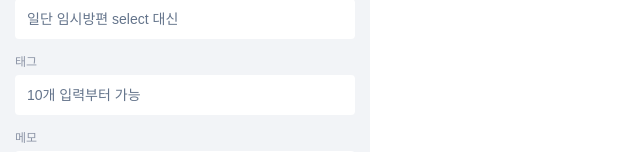
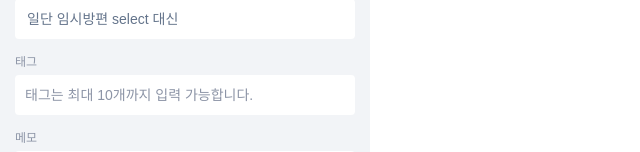
Before and after one commit to DDD-Community/KDKD-Client, a React (Vite) app: page / in a window 1280 px wide. Shown: the part 194-346 px from the top of the page, without its empty margins (0-640 px from the left). Built offline with nearby package versions, Linux system fonts and the light colour scheme; a web font is replaced by a local one.

Commit message:
feat: tag 생성하는 input 컴포넌트 제작
* 텍스트 입력 후 Enter 누르면 태그 생성, Backspace 누르면 태그 삭제
* 태그가 많아져 너비를 초과하면 줄바꿈

```diff
--- /dev/null
+++ b/src/assets/svg/TagCancelIcon.tsx
@@ -0,0 +1,23 @@
+function TagCancelIcon({
+  onClick,
+}: {
+  onClick: React.MouseEventHandler<SVGSVGElement>;
+}) {
+  return (
+    <svg
+      width="8"
+      height="8"
+      viewBox="0 0 8 8"
+      fill="none"
+      xmlns="http://www.w3.org/2000/svg"
+      onClick={onClick}
+    >
+      <path
+        d="M8 0.805714L7.19429 0L4 3.19429L0.805714 0L0 0.805714L3.19429 4L0 7.19429L0.805714 8L4 4.80571L7.19429 8L8 7.19429L4.80571 4L8 0.805714Z"
+        fill="#667085"
+      />
+    </svg>
+  );
+}
+
+export default TagCancelIcon;
--- a/src/components/Extension/Save.tsx
+++ b/src/components/Extension/Save.tsx
@@ -8,6 +8,7 @@ import { Label } from '../common/Typography';
 import defaultUrlOGImage from '@/assets/images/defaultUrlOGImage.png';
 import Home from '@/assets/svg/Home';
 import IsNotSaved from '@/assets/svg/IsNotSaved';
+import TagInput, { Tag } from '../common/TagInput';
 
 const styles = {
   container: {
@@ -60,7 +61,7 @@ function Save() {
   const [pageOGImage, setPageOGImage] = useState('');
   const [urlTitle, setUrlTitle] = useState('');
   const [categoryInput, setCategoryInput] = useState('');
-  const [tagList, setTagList] = useState([]);
+  const [tagList, setTagList] = useState<Tag[]>([]);
   const [memo, setMemo] = useState('');
   const [saveForLater, setSaveForLater] = useState(false);
 
@@ -77,6 +78,10 @@ function Save() {
         })
       : setUrlInputError({ isError: false, helperText: '' });
   }, [urlTitle]);
+
+  const handleTagChange = (tags: Tag[]) => {
+    setTagList(tags);
+  };
 
   return (
     <div style={styles.container}>
@@ -112,7 +117,7 @@ function Save() {
         </section>
         <section style={styles.urlInfoSection}>
           <Label style={{ color: ColorPalette.gray[500] }}>태그</Label>
-          <Input placeholder="10개 입력부터 가능" />
+          <TagInput onTagChange={handleTagChange} />
         </section>
         <section style={styles.urlInfoSection}>
           <Label style={{ color: ColorPalette.gray[500] }}>메모</Label>
--- /dev/null
+++ b/src/components/common/TagInput.tsx
@@ -0,0 +1,129 @@
+import { useEffect, useRef, useState } from 'react';
+import { ColorPalette } from '@/styles/ColorPalette';
+import { Body, Label } from './Typography';
+import TagCancelIcon from '@/assets/svg/TagCancelIcon';
+
+export interface Tag {
+  text: string;
+  id: number;
+}
+
+interface Props {
+  onTagChange: (tag: Tag[]) => void;
+}
+
+const styles = {
+  container: {
+    position: 'relative' as const,
+    width: '340px',
+    minHeight: '40px',
+    display: 'flex',
+    gap: '8px',
+    flexWrap: 'wrap' as const,
+    padding: '10px',
+    borderRadius: '4px',
+    background: ColorPalette.white,
+    cursor: 'text',
+  },
+  tag: {
+    display: 'flex',
+    justifyContent: 'center',
+    alignItems: 'center',
+    gap: '6px',
+    padding: '6px 8px 6px 12px',
+    borderRadius: '4px',
+    backgroundColor: ColorPalette.blue['000'],
+    cursor: 'pointer',
+  },
+  input: {
+    border: 'none',
+    fontSize: '12px',
+    fontWeight: '400',
+    outline: 'none',
+  },
+  placeholder: {
+    position: 'absolute' as const,
+    left: '10px',
+    color: ColorPalette.gray[500],
+  },
+};
+
+function TagInput({ onTagChange }: Props) {
+  const CHARACTER_WIDTH = 10.5;
+  const [tags, setTags] = useState<Tag[]>([]);
+  const [inputValue, setInputValue] = useState('');
+  const [inputWidth, setInputWidth] = useState(4);
+  const [showPlaceholder, setShowPlaceholder] = useState(true);
+  const inputRef = useRef<HTMLInputElement>(null);
+
+  const focusInput = () => {
+    if (inputRef.current) inputRef.current.focus();
+  };
+
+  const handleInputChange: React.ChangeEventHandler<HTMLInputElement> = (e) => {
+    setInputValue(e.target.value);
+  };
+
+  const handleInputKeyDown: React.KeyboardEventHandler<HTMLInputElement> = (
+    e,
+  ) => {
+    if (e.key === 'Enter' && inputValue.trim().length > 0) {
+      if (e.nativeEvent.isComposing) return;
+
+      setTags((prevTags) => [
+        ...prevTags,
+        { text: `# ${inputValue.trim()}`, id: Date.now() },
+      ]);
+      setInputValue('');
+    }
+
+    if (e.key === 'Backspace' && inputValue.trim().length === 0) {
+      setTags((prevTags) => [...prevTags.slice(0, prevTags.length - 1)]);
+    }
+  };
+
+  useEffect(() => {
+    onTagChange([...tags]);
+  }, [tags]);
+
+  useEffect(() => {
+    setInputWidth((inputValue.length + 1) * CHARACTER_WIDTH);
+  }, [inputValue]);
+
+  useEffect(() => {
+    if (inputValue.length === 0 && tags.length === 0) {
+      setShowPlaceholder(true);
+    } else {
+      setShowPlaceholder(false);
+    }
+  }, [inputValue, tags]);
+
+  const handleTagDelete = (tagId: number) => {
+    setTags((prevTags) => prevTags.filter((tag) => tag.id !== tagId));
+  };
+
+  return (
+    <div style={styles.container} onClick={focusInput}>
+      {tags.map((tag) => (
+        <div key={tag.id} style={styles.tag}>
+          <Label>{tag.text}</Label>
+          <TagCancelIcon onClick={() => handleTagDelete(tag.id)} />
+        </div>
+      ))}
+      <input
+        value={inputValue}
+        ref={inputRef}
+        onChange={handleInputChange}
+        onKeyDown={handleInputKeyDown}
+        style={{ ...styles.input, width: inputWidth }}
+      />
+      {showPlaceholder && (
+        <Body style={styles.placeholder}>
+          태그는 최대 10개까지 입력 가능합니다.
+        </Body>
+      )}
+    </div>
+  );
+}
+
+export default TagInput;
```
